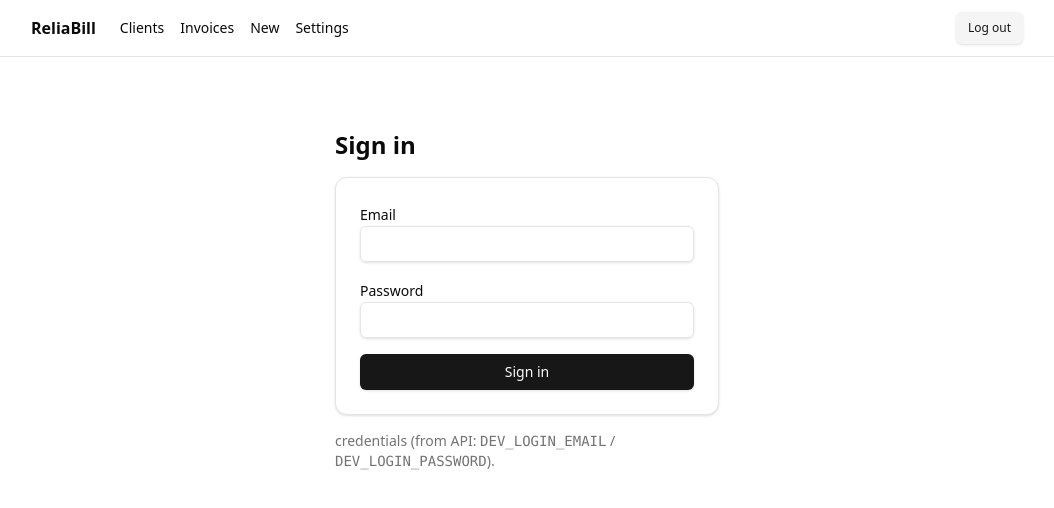
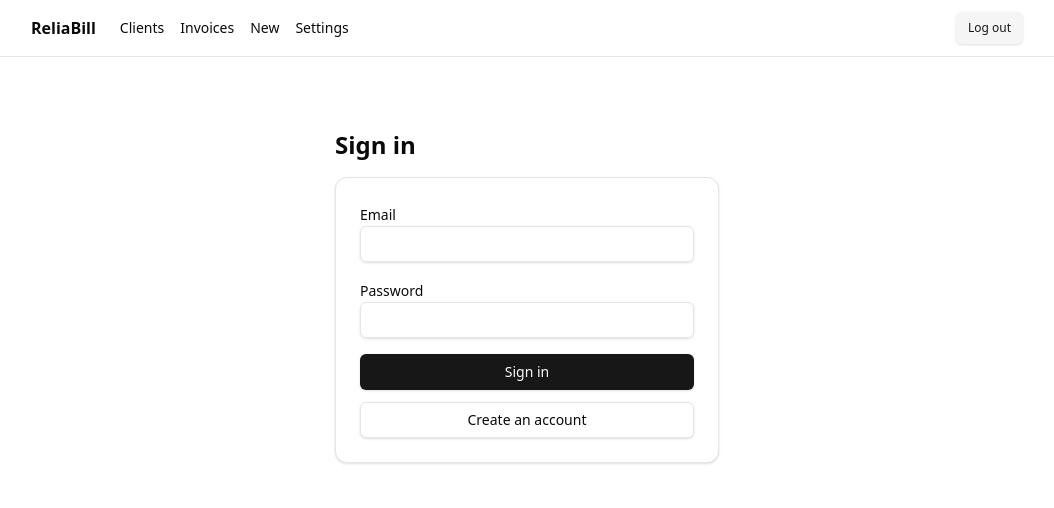
Before and after one commit to aymanelidrissi/ReliaBill, a Next.js app in the folder apps/web/: page /login in a window 1280 px wide. Shown: the top 508 px of the page, without its empty margins (113-1167 px from the left). Built offline with nearby package versions, Linux system fonts and the light colour scheme.

Commit message:
added register button to login page

```diff
--- a/apps/web/app/login/page.tsx
+++ b/apps/web/app/login/page.tsx
@@ -42,7 +42,6 @@ export default function LoginPage() {
             if (!token) throw new Error("Login succeeded but no token returned");
 
             localStorage.setItem("rb.token", token);
-
             document.cookie = `rb.token=${encodeURIComponent(token)}; Path=/; Max-Age=${60 * 60 * 24 * 7}`;
 
             toast.success("Logged in");
@@ -62,21 +61,43 @@ export default function LoginPage() {
                     <form className="space-y-4" onSubmit={onSubmit}>
                         <div className="space-y-2">
                             <Label htmlFor="email">Email</Label>
-              <Input id="email" type="email" autoComplete="email" value={email} onChange={(e) => setEmail(e.target.value)} required />
+                            <Input
+                                id="email"
+                                type="email"
+                                autoComplete="email"
+                                value={email}
+                                onChange={(e) => setEmail(e.target.value)}
+                                required
+                            />
                         </div>
                         <div className="space-y-2">
                             <Label htmlFor="password">Password</Label>
-              <Input id="password" type="password" autoComplete="current-password" value={password} onChange={(e) => setPassword(e.target.value)} required />
+                            <Input
+                                id="password"
+                                type="password"
+                                autoComplete="current-password"
+                                value={password}
+                                onChange={(e) => setPassword(e.target.value)}
+                                required
+                            />
                         </div>
+                        <div className="space-y-3">
                             <Button type="submit" className="w-full" disabled={busy}>
                                 {busy ? "Signing in…" : "Sign in"}
                             </Button>
+
+                            <Button
+                                type="button"
+                                variant="outline"
+                                className="w-full"
+                                onClick={() => router.push("/register")}
+                            >
+                                Create an account
+                            </Button>
+                        </div>
                     </form>
                 </CardContent>
             </Card>
-      <p className="text-sm text-muted-foreground mt-4">
-        credentials (from API: <code>DEV_LOGIN_EMAIL</code> / <code>DEV_LOGIN_PASSWORD</code>).
-      </p>
         </div>
     );
 }
```
Lines whose indentation alone changed are shown as unchanged.
